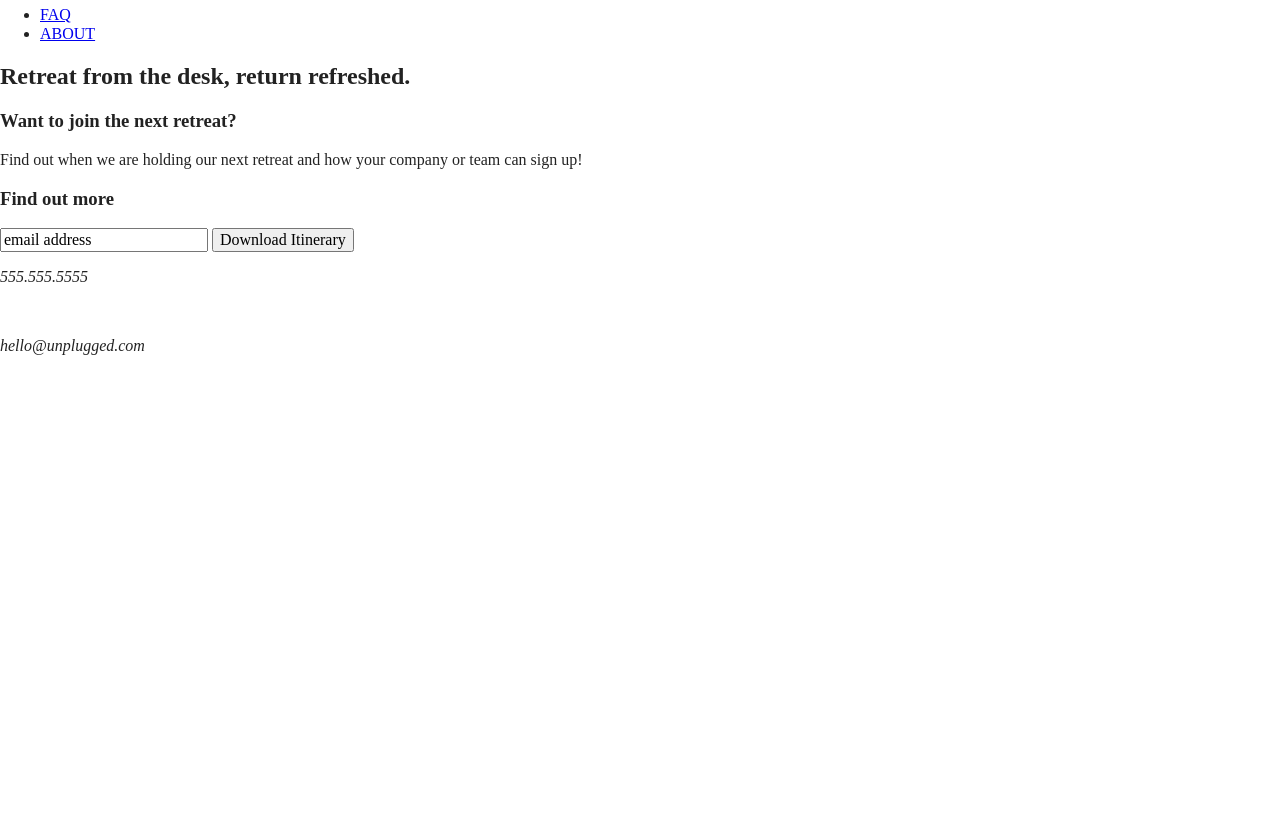
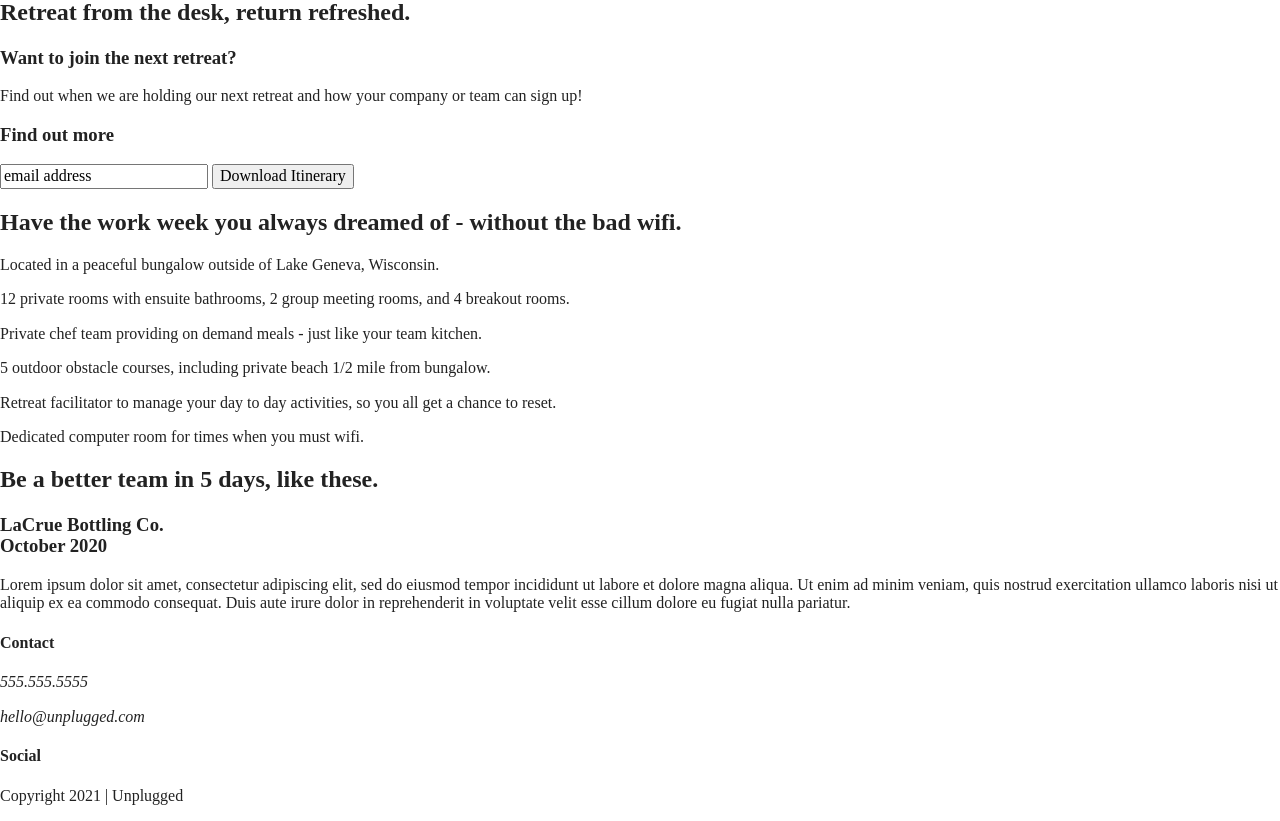
Before and after one commit to echacha/unplugged, a website built with Parcel: page index.html in a window 1280 px wide. Shown: the part 93-914 px from the top of the page. Before the commit the page ends 800 px from the top, so only its background shows below. Built offline with nearby package versions, Linux system fonts and the light colour scheme.

Commit message:
Finish html skeleton

```diff
--- a/index.html
+++ b/index.html
@@ -25,54 +25,114 @@
 <body>
   <header>
     <div class="content-wrapper">
-      <a href="#"><img src="" alt="unplugged logo"><h1>UNPLUGGED</h1></a>
+      <a href="#">
+        <img src="" alt="unplugged logo">
+      </a>
+      <div class="header-divider">
         <nav>
           <ul>
             <li><a href="faq/index.html" target="_blank">FAQ</a></li>
-          <li><a href="about/index.html" target="_blank">ABOUT</a></li>
+            <li><a href="about/index.html" target="_blank">About</a></li>
           </ul>
         </nav>
+      </div>
     </div>
   </header>
 
   <main>
     <section class="hero-area">
+      <div class="content-wrapper">
         <h2>Retreat from the desk, return refreshed.</h2>
+      </div>
     </section>
+
       <aside>
+        <div class="content-wrapper">
+          <div class="form-description">
             <h3>Want to join the next retreat?</h3>
             <p>Find out when we are holding our next retreat and how your company or team can sign up!</p>
+          </div>
+        </div>
+         <div class="form">
           <h3>Find out more</h3>
-        <div class="newsletter">
-         <form>
             <input type="text" name="name" value="email address">
             <input type="button" value="Download Itinerary">
-          </form>
          </div>
       </aside>
+    <section class="features">
+      <div class="content-wrapper">
+        <h2>Have the work week you always dreamed of - without the bad wifi.</h2>
+        <div class="features-items">
+          <article>
+            <p class="fontawesome-icon"></p>
+            <p class="features-item-description">Located in a peaceful bungalow outside of Lake Geneva, Wisconsin.</p>
+          </article>
+          <article class="features-items">
+            <p class="fontawesome-icon"></p>
+            <p class="features-item-description">12 private rooms with ensuite bathrooms, 2 group meeting rooms, and 4 breakout rooms.</p>
+          </article>
+          <article class="features-items">
+            <p class="fontawesome-icon"></p>
+            <p class="features-item-description">Private chef team providing on demand meals - just like your team kitchen.</p>
+          </article>
+          <article class="features-items">
+            <p class="fontawesome-icon"></p>
+            <p class="features-item-description">5 outdoor obstacle courses, including private beach 1/2 mile from bungalow.</p>
+          </article>
+          <article class="features-items">
+            <p class="fontawesome-icon"></p>
+            <p class="features-item-description">Retreat facilitator to manage your day to day activities, so you all get a chance to reset.</p>
+          </article>
+          <article class="features-items">
+            <p class="fontawesome-icon"></p>
+            <p class="features-item-description">Dedicated computer room for times when you must wifi.</p>
+          </article>
+        </div>
+      </div>
+    </section>
+    <section class="reviews">
+      <div class="content-wrapper">
+        <div class="review-headline">
+          <h2>Be a better team in 5 days, like these.</h2>
+        </div>
+        <article>
+          <div>
+            <h3>LaCrue Bottling Co.
+            <br>
+            October 2020</h3>
+          </div>
+          <div>
+            <p>Lorem ipsum dolor sit amet, consectetur adipiscing elit, sed do eiusmod tempor incididunt ut labore et dolore magna aliqua. Ut enim ad minim veniam, quis nostrud exercitation ullamco laboris nisi ut aliquip ex ea commodo consequat. Duis aute irure dolor in reprehenderit in voluptate velit esse cillum dolore eu fugiat nulla pariatur.</p>
+          </div>
+        </article>
+      </div>
+    </section>
+
+
   </main>
 
   <footer>
     <div class="content-wrapper">
       <div class="footer-content">
         <div class="contact">
+          <h4>Contact</h4>
           <address>
             <p>555.555.5555</p>
-            <br>
             <p>hello@unplugged.com</p>
           </address>
         </div>
         <div class="social">
+          <h4>Social</h4>
           <div class="social-icons">
-            <p><a href="https://www.facebook.com/yoursite" target="_blank"></a></p>
-            <p><a href="https://www.twitter.com/yoursite" target="_blank"></a></p>
-            <p><a href="https://www.istagram.com/yoursite" target="_blank"></a></p>
+            <p><a href="https://www.facebook.com" target="_blank"></a></p>
+            <p><a href="https://www.twitter.com" target="_blank"></a></p>
+            <p><a href="https://www.istagram.com" target="_blank"></a></p>
           </div>
         </div>
       </div>
     </div>
     <div class="copyright">
-
+      <p>Copyright 2021 | Unplugged</p>
     </div>
   </footer>
 
```
Lines whose indentation alone changed are shown as unchanged.
